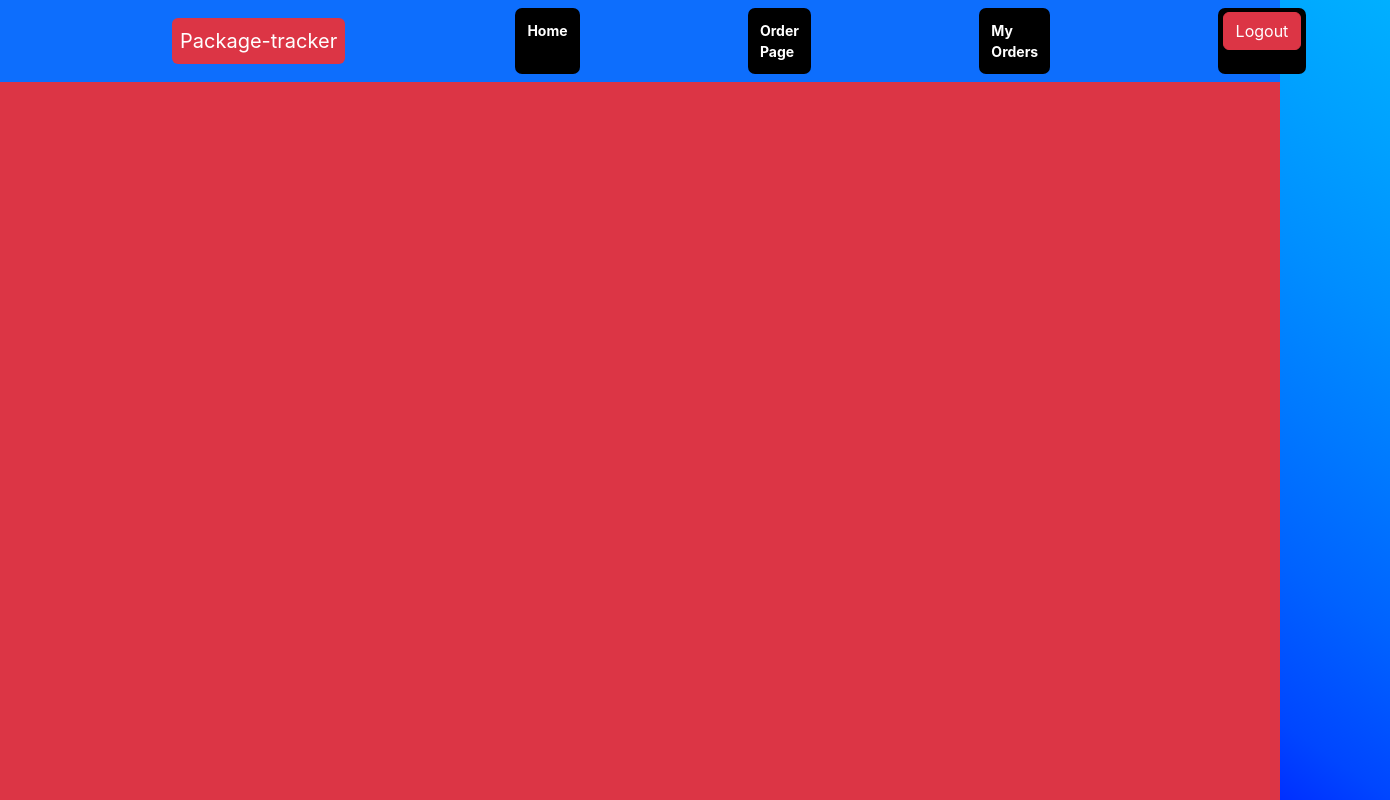
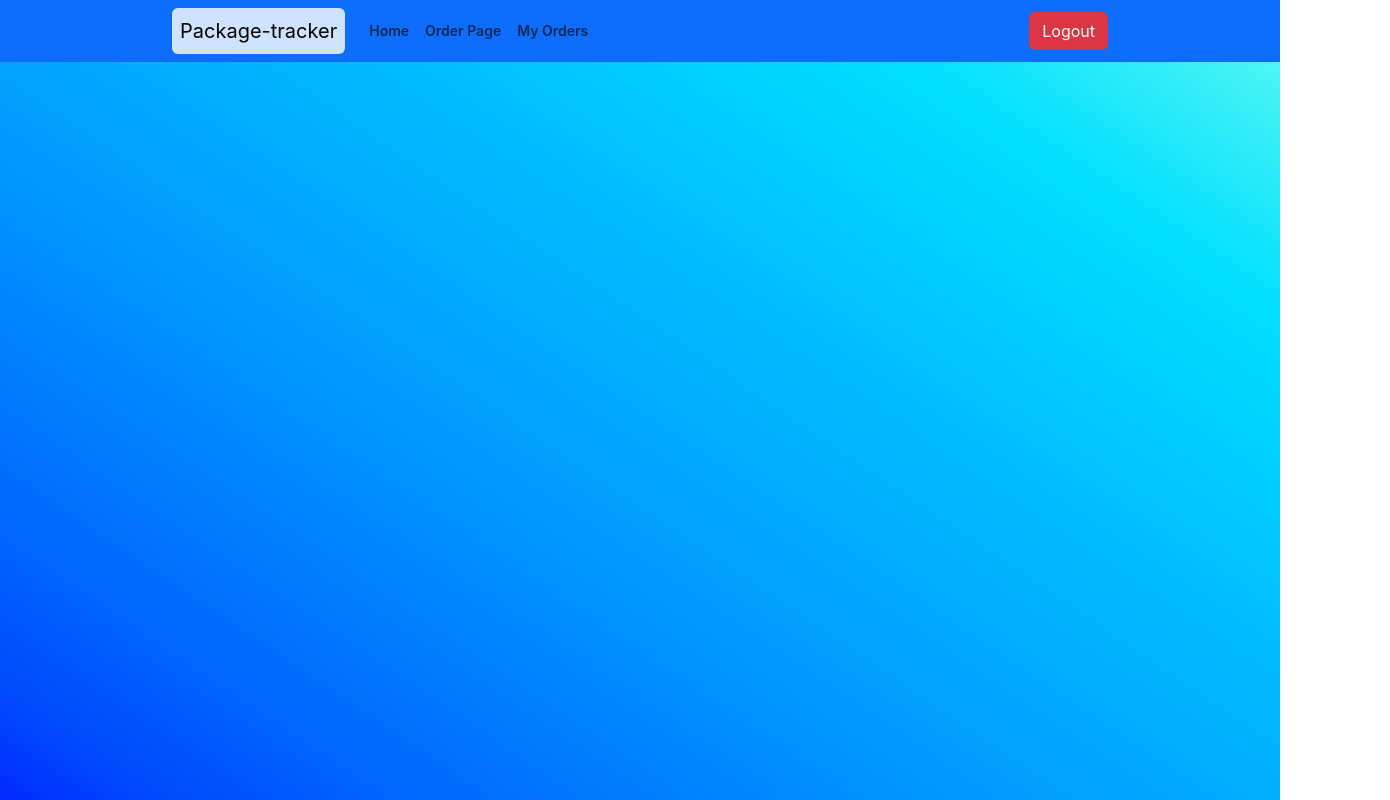
Before and after one commit to AdhamIsHere/Package-Tracker, an Angular app in the folder Front-end/: page /home in a window 1280 px wide. Shown: the top 800 px of the page, 1390 px wide, since content can reach past the window. Built offline with nearby package versions, Linux system fonts and the light colour scheme.

Commit message:
fixed order details and my orders and added delete button

```diff
--- a/Front-end/src/app/home-page/home-page.component.css
+++ b/Front-end/src/app/home-page/home-page.component.css
@@ -1,35 +0,0 @@
-.custom_container {
-  width: 75%;
-}
-
-
-
-.custom_ul {
-  margin-left: 5em;
-}
-
-.custom_li {
-  margin-inline: 6em;
-  padding: 0.3em;
-  border-radius: 0.5em;
-  transition: all 1s;
-  background-color: black;
-}
-
-.custom_a {
-  color: white;
-  transition: all 1s;
-}
-
-.custom_li:hover {
-  background-color: white;
-}
-
-.custom_li:hover .custom_a { /* Corrected from .customer_a to .custom_a */
-  color: black;
-}
-
-.page_container
-{
-  height: 100vh;
-}
--- a/Front-end/src/app/home-page/home-page.component.html
+++ b/Front-end/src/app/home-page/home-page.component.html
@@ -1,28 +1,29 @@
 <div class="navcontainer bg-primary">
   <nav class="navbar navbar-expand-lg navbar-light bg-primary custom_container m-auto">
-    <div class="container-fluid">
-      <a class="navbar-brand bg-danger text-white p-2 rounded" href="#">Package-tracker</a>
+    <div class="container-fluid w-75">
+      <a class="navbar-brand bg-primary-subtle p-2 rounded" href="#">Package-tracker</a>
       <button class="navbar-toggler" type="button" data-bs-toggle="collapse" data-bs-target="#navbarNav" aria-controls="navbarNav" aria-expanded="false" aria-label="Toggle navigation">
         <span class="navbar-toggler-icon"></span>
       </button>
 
       <div class="collapse navbar-collapse" id="navbarNav">
-        <ul class="navbar-nav custom_ul">
-          <li class="nav-item custom_li">
-            <a class="nav-link fw-bold custom_a" aria-current="page" routerLink="/home">Home</a>
+        <ul class="navbar-nav w-100">
+          <li class="nav-item fw-semibold">
+            <a class="nav-link" aria-current="page" routerLink="/home">Home</a>
           </li>
-          <li class="nav-item custom_li">
-            <a class="nav-link fw-bold custom_a" routerLink="/order-page">Order Page</a>
+          <li class="nav-item fw-semibold">
+            <a class="nav-link" routerLink="/order-page">Order Page</a>
           </li>
-          <li class="nav-item custom_li">
-            <a class="nav-link fw-bold custom_a" routerLink="/my-orders">My Orders</a>
+          <li class="nav-item fw-semibold">
+            <a class="nav-link" routerLink="/my-orders">My Orders</a>
           </li>
-          <li class="nav-item custom_li">
+          <li class="nav-item ms-auto">
             <button class="btn btn-danger" (click)="logout()">Logout</button>
+          </li>
         </ul>
       </div>
     </div>
   </nav>
 </div>
 
-<div class="page_container bg-danger"></div>
+<div class="vh-100"></div>
--- a/Front-end/src/app/my-orders/my-orders.component.html
+++ b/Front-end/src/app/my-orders/my-orders.component.html
@@ -12,25 +12,23 @@
           <th>Order ID</th>
           <th>Seller ID</th>
           <th>Courier ID</th>
-          <th>Pickup Location</th>
-          <th>Drop-Off Location</th>
-          <th>Delivery Time</th>
+          <th>Number of Items</th>
           <th>Status</th>
           <th>Actions</th>
         </tr>
       </thead>
       <tbody>
         <tr *ngFor="let order of orders">
-          <td>{{ order.id }}</td>
+          <td>{{ order.order_id }}</td>
           <td>{{ order.seller_id }}</td>
-          <td>{{ order.courier_id }}</td>
-          <td>{{ order.pickup_location }}</td>
-          <td>{{ order.drop_off_location }}</td>
-          <td>{{ order.delivery_time }}</td>
+          <td *ngIf="order.courier_id != null ">{{ order.courier_id }}</td>
+          <td *ngIf="order.courier_id == null ">Not Assigned</td>
+          <td>{{ order.number_of_items }}</td>
           <td>{{ order.status }}</td>
           <td>
 
-            <button class="btn btn-info" [routerLink]="['/order-details', order.id]">Details</button>
+            <button class="btn btn-info me-1" [routerLink]="['/order-details', order.order_id]">Details</button>
+            <button *ngIf="order.status == 'pending'" class="btn btn-danger ms-1" (click)="cancelOrder(order.order_id)">Cancel</button>
           </td>
         </tr>
       </tbody>
--- a/Front-end/src/app/my-orders/my-orders.component.ts
+++ b/Front-end/src/app/my-orders/my-orders.component.ts
@@ -15,6 +15,17 @@ export class MyOrdersComponent implements OnInit {
   ngOnInit(): void {
     this.loadOrders();
   }
+  cancelOrder(orderId: number): void {
+    this.orderService.cancelOrder(orderId).subscribe(
+      data => {
+        this.successMessage = 'Order cancelled successfully';
+        this.loadOrders();
+      },
+      error => {
+        console.error('Error cancelling order', error);
+      }
+    );
+  }
 
   loadOrders(): void {
     this.orderService.getOrders().subscribe(
--- a/Front-end/src/app/order-details/order-details.component.html
+++ b/Front-end/src/app/order-details/order-details.component.html
@@ -5,9 +5,11 @@
     <div *ngIf="orderDetails">
       <p><strong>Order ID:</strong> {{ orderDetails.id }}</p>
       <p><strong>Seller ID:</strong> {{ orderDetails.seller_id }}</p>
-      <p><strong>Courier ID:</strong> {{ orderDetails.courier_id }}</p>
+      <p *ngIf="orderDetails.courier_id != null"><strong>Courier ID: </strong> {{ orderDetails.courier_id }}</p>
+      <p *ngIf="orderDetails.courier_id == null"><strong>Courier ID: </strong>Not Assigned</p>
+
       <p><strong>Pickup Location:</strong> {{ orderDetails.pickup_location }}</p>
-      <p><strong>Drop-Off Location:</strong> {{ orderDetails.drop_off_location }}</p>
+      <p><strong>Drop-Off Location:</strong> {{ orderDetails.dropoff_location }}</p>
       <p><strong>Delivery Time:</strong> {{ orderDetails.delivery_time }}</p>
       <p><strong>Status:</strong> {{ orderDetails.status }}</p>
 
--- a/Front-end/src/app/services/order.service.ts
+++ b/Front-end/src/app/services/order.service.ts
@@ -36,8 +36,19 @@ export class OrderService {
   }
 
   getOrderById(orderId: number): Observable<any> {
-    return this.http.get<any>(`${this.apiUrl}/${orderId}`);
+    const token = localStorage.getItem('token');
+    return this.http.get<any>(`${this.apiUrl}/order/view?id=${orderId}`,{headers: {
+        Authorization: `Bearer ${token}`
+      }});
   }
 
+  cancelOrder(orderId: number): Observable<any> {
+    const token = localStorage.getItem('token');
+    return this.http.delete<any>(`${this.apiUrl}/order/delete?id=${orderId}`, {
+      headers: {
+        Authorization: `Bearer ${token}`
+      }
+    });
+  }
 
 }
```
Also changed, not shown: 1 other file (tests, documents, lock files or other folders).
